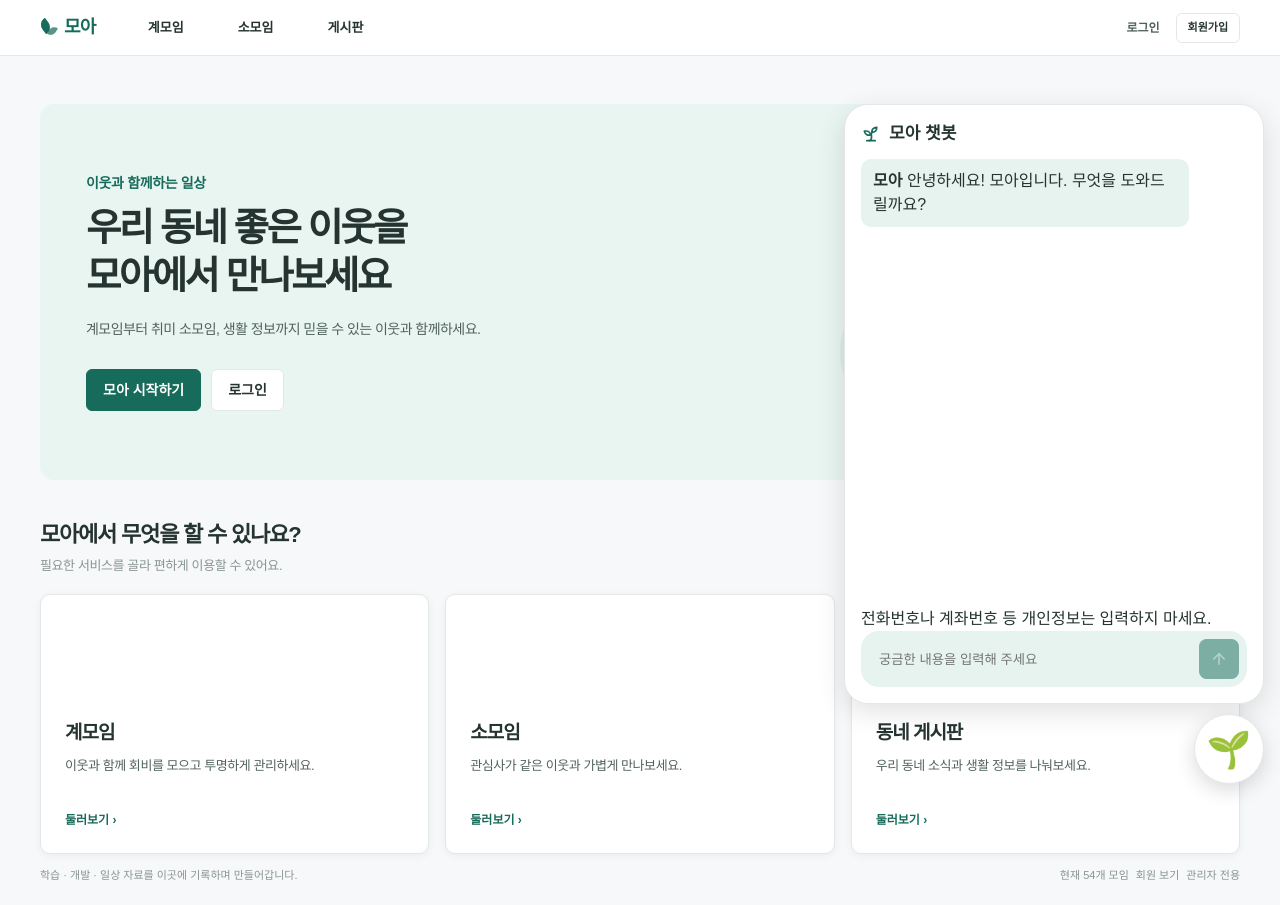
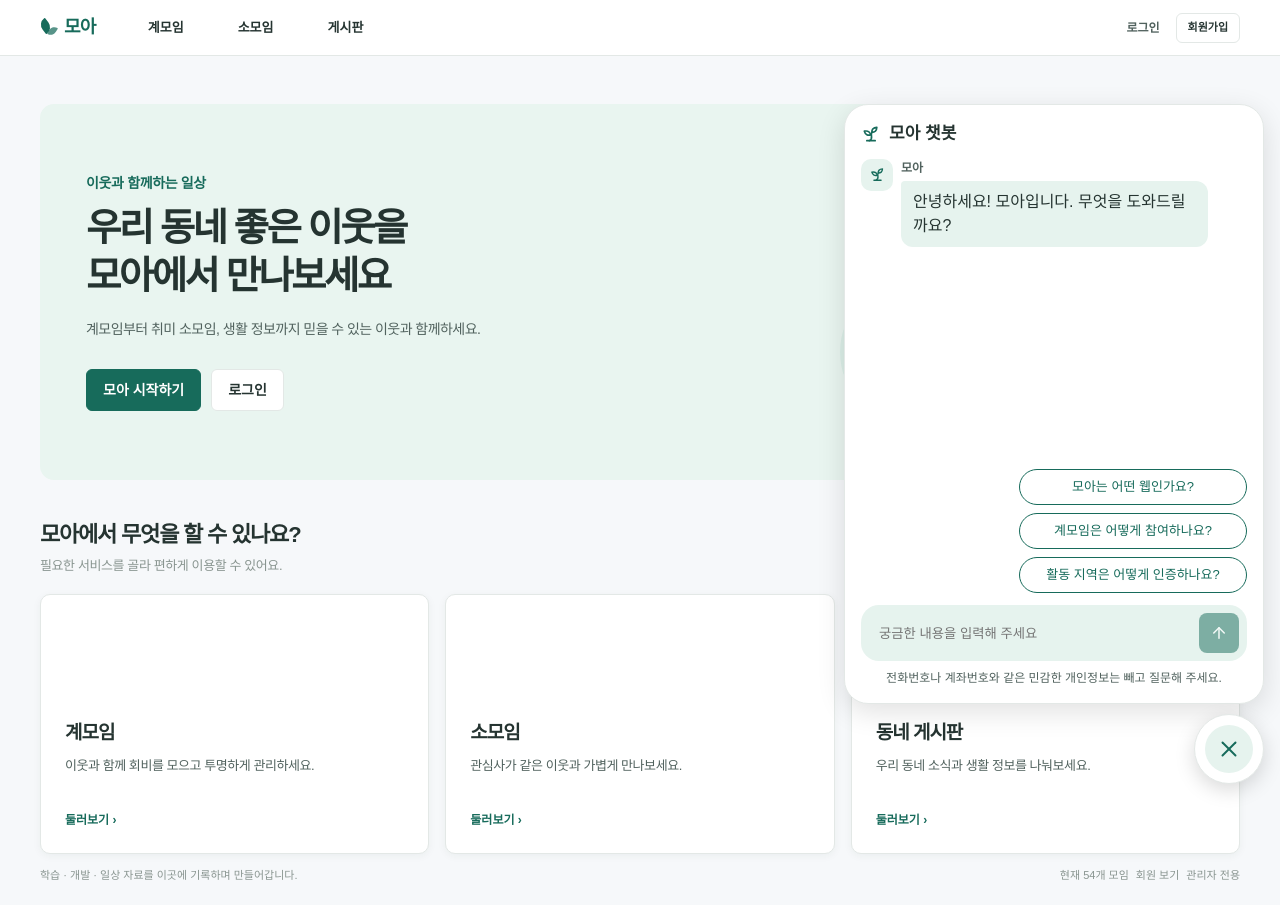
Before and after one commit to siiiha/final_project_moa, a React (Vite) app in the folder front/: page / in a window 1280 px wide. Both pictures are taken after a click on the button "모아 챗봇 열기". Built offline with nearby package versions, Linux system fonts and the light colour scheme.

Commit message:
feat: 챗봇 대화 흐름 및 서비스 안내 개선

```diff
--- a/front/src/components/ChatbotWidget.jsx
+++ b/front/src/components/ChatbotWidget.jsx
@@ -1,4 +1,4 @@
-import { useRef, useState } from 'react';
+import { useEffect, useRef, useState } from 'react';
 import styled from 'styled-components';
 import { LuArrowUp, LuSprout } from 'react-icons/lu';
 import { sendChatbotMessage } from '../api/chatbot';
@@ -67,24 +67,59 @@ input {
 const Messages = styled.div`
     display: flex;
     flex-direction: column;
-  gap: 8px;
+    gap: 14px;
     flex: 1;
     min-height: 0;
     overflow-y: auto;
     margin: 12px 0;
 
+    .message-row {
+        display: flex;
+        align-items: flex-start;
+        align-self: flex-start;
+        gap: 8px;
+        max-width: 90%;
+    }
+
+    .message-avatar {
+        display: grid;
+        place-items: center;
+        flex: 0 0 32px;
+        height: 32px;
+        border-radius: 10px;
+        background: ${({ theme }) => theme.colors.primarySoft};
+        color: ${({ theme }) => theme.colors.primary};
+    }
+
+    .message-body {
+        min-width: 0;
+    }
+
+    .message-name {
+        display: block;
+        margin-bottom: 4px;
+        color: ${({ theme }) => theme.colors.secondaryText};
+        font-size: 12px;
+        font-weight: 600;
+    }
+
     p {
         margin: 0;
-    padding: 10px 12px;
-    border-radius: 10px;
+        padding: 9px 12px;
+        border-radius: 4px 12px 12px 12px;
         background: ${({ theme }) => theme.colors.primarySoft};
+        line-height: 1.5;
         white-space: pre-wrap;
         overflow-wrap: anywhere;
-    align-self: flex-start;
+    }
+
+    .message-row[data-speaker='나'] {
+        align-self: flex-end;
         max-width: 85%;
     }
-  p[data-speaker='나'] {
-  align-self: flex-end;
+
+    .message-row[data-speaker='나'] p {
+        border-radius: 12px 4px 12px 12px;
         background: ${({ theme }) => theme.colors.primary};
         color: ${({ theme }) => theme.colors.white};
     }
@@ -109,6 +144,49 @@ const Action = styled.button`
   }
 `;
 
+const SUGGESTED_QUESTIONS = [
+    '모아는 어떤 웹인가요?',
+    '계모임은 어떻게 참여하나요?',
+    '활동 지역은 어떻게 인증하나요?',
+];
+
+const SuggestedQuestions = styled.div`
+    display: flex;
+    flex-direction: column;
+    align-items: flex-end;
+    flex-shrink: 0;
+    gap: 8px;
+    margin-bottom: 12px;
+
+    button {
+        width: min(100%, 228px);
+        box-sizing: border-box;
+        min-height: 36px;
+        padding: 7px 12px;
+        text-align: center;
+        border: 1px solid ${({ theme }) => theme.colors.primary};
+        border-radius: 999px;
+        background: ${({ theme }) => theme.colors.white};
+        color: ${({ theme }) => theme.colors.primary};
+        font: inherit;
+        font-size: 13px;
+        cursor: pointer;
+    }
+
+    button:disabled {
+        opacity: 0.5;
+        cursor: default;
+    }
+`;
+const PrivacyHint = styled.p`
+    flex-shrink: 0;
+    margin: 8px 0 0;
+    color: ${({ theme }) => theme.colors.secondaryText};
+    font-size: 12px;
+    line-height: 1.5;
+    text-align: center;
+`;
+
 export default function ChatbotWidget() {
     const [isOpen, setIsOpen] = useState(false);
     const [question, setQuestion] = useState('');
@@ -118,11 +196,23 @@ export default function ChatbotWidget() {
     const [isSending, setIsSending] = useState(false);
     const [errorMessage, setErrorMessage] = useState('');
     const sendingRef = useRef(false);
+    const messagesRef = useRef(null);
 
-    async function handleSubmit(event) {
+    // 질문, 대기 말풍선, 답변이 표시되면 대화창의 맨 아래를 보여줍니다.
+    useEffect(() => {
+        const messageList = messagesRef.current;
+        if (!messageList) return;
+
+        messageList.scrollTop = messageList.scrollHeight;
+    }, [isOpen, messages, isSending]);
+
+    function handleSubmit(event) {
         event.preventDefault();
-        const message = question.trim();
+        void sendQuestion(question);
+    }
 
+    async function sendQuestion(text) {
+        const message = text.trim();
         // 답변을 기다리는 동안 클릭이나 Enter로 같은 요청을 다시 보내지 않습니다.
         if (!message || sendingRef.current) return;
 
@@ -130,14 +220,22 @@ export default function ChatbotWidget() {
         setIsSending(true);
         setErrorMessage('');
 
-        try {
-            const reply = await sendChatbotMessage(message);
+        // 전송한 질문을 먼저 표시하고 입력창을 비웁니다.
         setMessages((previous) => [
             ...previous,
             { speaker: '나', text: message },
+        ]);
+        setQuestion('');
+
+        try {
+            const reply = await sendChatbotMessage(message);
+
+            // 응답이 도착하면 모아의 답변을 추가합니다.
+            setMessages((previous) => [
+                ...previous,
                 { speaker: '모아', text: reply },
             ]);
-            setQuestion('');
+
         } catch (error) {
             if (error.response?.status === 429) {
                 setErrorMessage('질문을 여러 번 보내셨어요. 잠시 후 다시 시도해 주세요.');
@@ -158,15 +256,50 @@ export default function ChatbotWidget() {
                         <LuSprout size={20} aria-hidden="true" />
                         모아 챗봇
                     </h2>
-                    <Messages role="log" aria-label="대화 내용">
+                    <Messages ref={messagesRef} role="log" aria-label="대화 내용">
                         {messages.map(({ speaker, text }, index) => (
-                            <p key={index} data-speaker={speaker}>
-                                <strong>{speaker}</strong> {text}
-                            </p>
+                            <div className="message-row" data-speaker={speaker} key={index}>
+                                {speaker === '모아' && (
+                                    <span className="message-avatar" aria-hidden="true">
+                                        <LuSprout size={17} />
+                                    </span>
+                                )}
+                                <div className="message-body">
+                                    {speaker === '모아' && (
+                                        <span className="message-name">모아</span>
+                                    )}
+                                    <p>{text}</p>
+                                </div>
+                            </div>
                         ))}
+                        {/* 응답을 기다리는 동안 모아의 말풍선으로 안내합니다. */}
+                        {isSending && (
+                            <div className="message-row" data-speaker="모아">
+                                <span className="message-avatar" aria-hidden="true">
+                                    <LuSprout size={17} />
+                                </span>
+                                <div className="message-body">
+                                    <span className="message-name">모아</span>
+                                    <p>잠시만요, 모아가 답변 중이에요…</p>
+                                </div>
+                            </div>
+                        )}
                     </Messages>
-                    <p>전화번호나 계좌번호 등 개인정보는 입력하지 마세요.</p>
-                    {isSending && <p role="status">답변을 준비하고 있어요.</p>}
+
+                    {messages.length === 1 && (
+                        <SuggestedQuestions role="group" aria-label="추천 질문">
+                            {SUGGESTED_QUESTIONS.map((suggestion) => (
+                                <button
+                                    key={suggestion}
+                                    type="button"
+                                    disabled={isSending}
+                                    onClick={() => sendQuestion(suggestion)}
+                                >
+                                    {suggestion}
+                                </button>
+                            ))}
+                        </SuggestedQuestions>
+                    )}
                     {errorMessage && <p role="alert">{errorMessage}</p>}
                     <form onSubmit={handleSubmit}>
                         <input
@@ -177,12 +310,17 @@ export default function ChatbotWidget() {
                             maxLength={500}
                             readOnly={isSending}
                         />
-                        <Action type="submit" disabled={isSending || !question.trim()}>
-                            <Action type="submit" aria-label="메시지 보내기" disabled={isSending || !question.trim()}>
+                        <Action
+                            type="submit"
+                            aria-label="메시지 보내기"
+                            disabled={isSending || !question.trim()}
+                        >
                             <LuArrowUp size={18} aria-hidden="true" />
                         </Action>
-                        </Action>
                     </form>
+                    <PrivacyHint>
+                        전화번호나 계좌번호와 같은 민감한 개인정보는 빼고 질문해 주세요.
+                    </PrivacyHint>
                 </Panel>
             )}
             <FloatingChatbotButton
--- a/front/src/components/FloatingChatbotButton.jsx
+++ b/front/src/components/FloatingChatbotButton.jsx
@@ -1,4 +1,5 @@
 import styled from 'styled-components';
+import { LuX } from 'react-icons/lu';
 
 const Launcher = styled.button`
   position: fixed;
@@ -12,6 +13,7 @@ const Launcher = styled.button`
   border: 1px solid ${({ theme }) => theme.colors.border};
   border-radius: 50%;
   background: ${({ theme }) => theme.colors.white};
+  color: ${({ theme }) => theme.colors.primary};
   box-shadow: 0 6px 20px rgb(0 0 0 / 15%);
   cursor: pointer;
   z-index: 31;
@@ -21,13 +23,22 @@ const Launcher = styled.button`
     outline-offset: 3px;
   }
 
+    /* AI작성: 닫기 아이콘을 민트색 원으로 감싸 부드럽게 표시합니다. */
   span {
     display: grid;
     place-items: center;
-    width: 52px;
-    height: 52px;
-    font-size: 36px;
+    width: 48px;
+    height: 48px;
+    border-radius: 50%;
+    background: ${({ theme }) => theme.colors.primarySoft};
+    color: ${({ theme }) => theme.colors.primary};
+    font-size: 32px;
     pointer-events: none;
+    transition: background 160ms ease;
+  }
+
+  &:hover {
+    box-shadow: 0 8px 24px rgb(0 0 0 / 18%);
   }
 
   img {
@@ -46,8 +57,15 @@ export default function FloatingChatbotButton({ isOpen, onToggle, imageSrc }) {
       aria-controls={isOpen ? 'moa-chatbot-panel' : undefined}
       onClick={onToggle}
     >
+      {/* AI작성: 대화창이 열리면 닫기 아이콘을 표시합니다. */}
       <span aria-hidden="true">
-        {imageSrc ? <img src={imageSrc} alt="" draggable={false} /> : '🌱'}
+        {isOpen ? (
+          <LuX size={26} strokeWidth={1.8} />
+        ) : imageSrc ? (
+          <img src={imageSrc} alt="" draggable={false} />
+        ) : (
+          '🌱'
+        )}
       </span>
     </Launcher>
   );
```
Also changed, not shown: 1 other file (tests, documents, lock files or other folders). Lines whose indentation alone changed are shown as unchanged.
